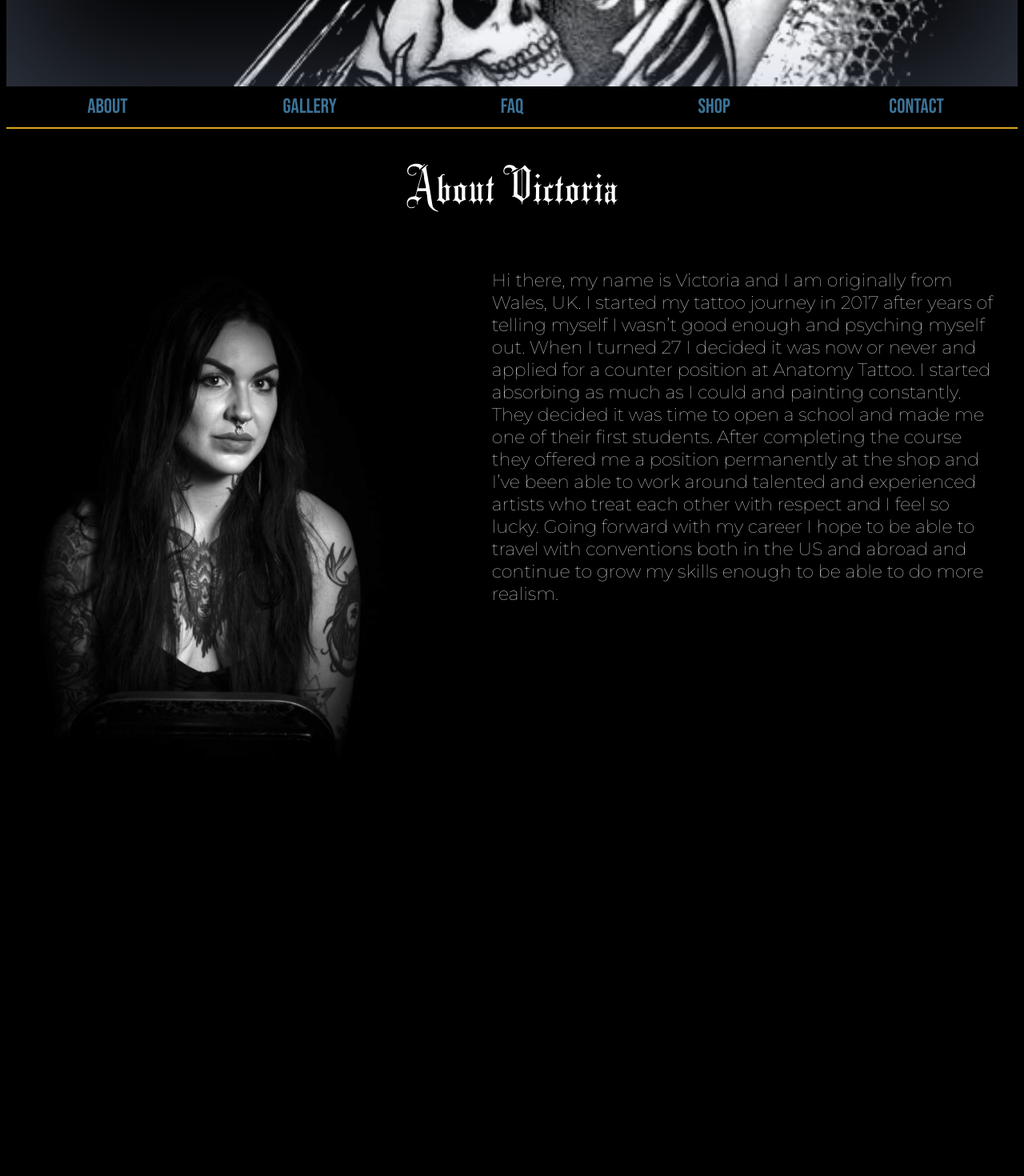
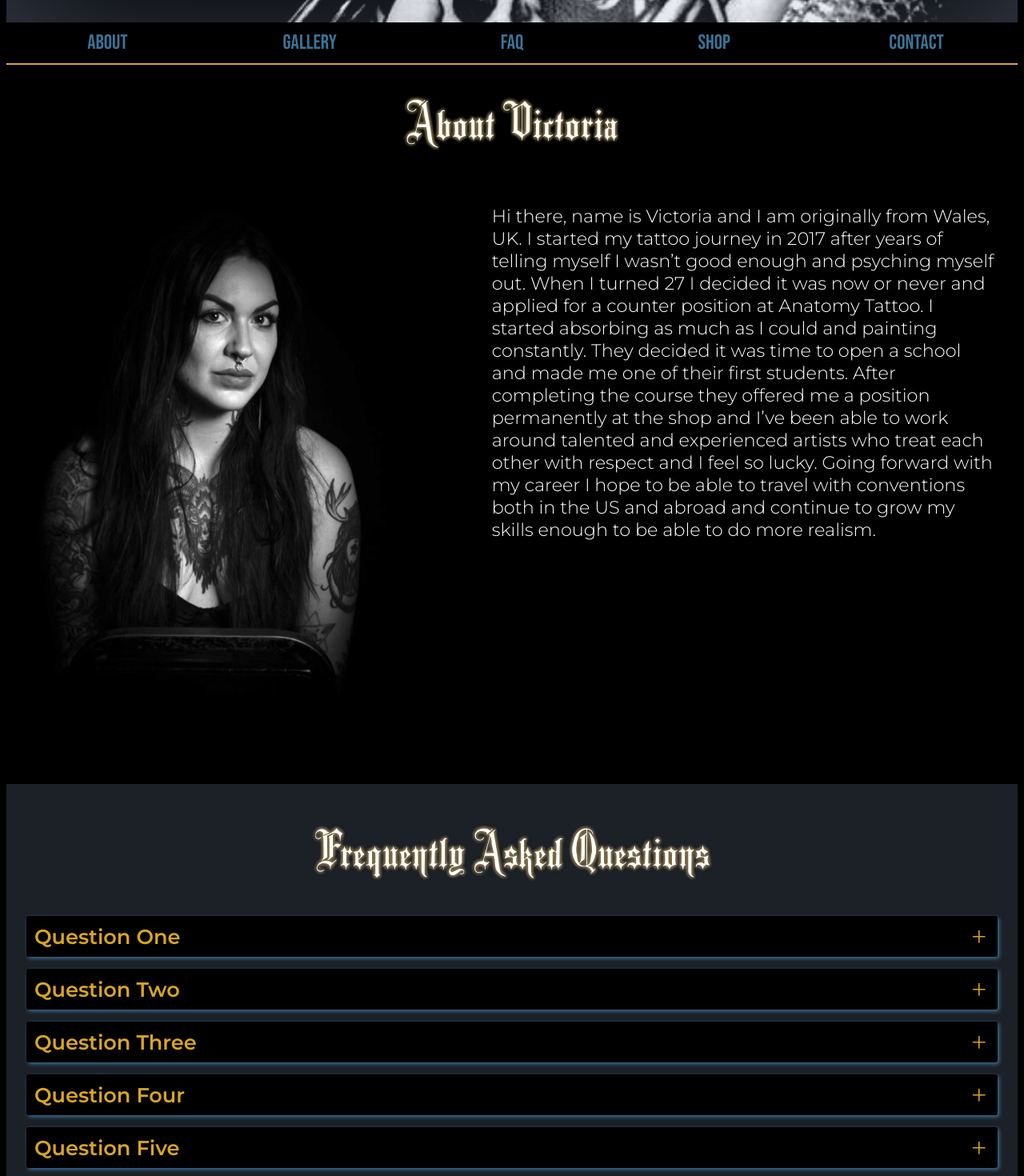
Before and after one commit to chynnalew/capstone, a React (Create React App) app in the folder swamp-witch/: page / in a window 1280 px wide. Shown: the part 700-2170 px from the top of the page at 80% size. Before the commit the page ends 1760 px from the top, so only its background shows below. Built offline with nearby package versions, Linux system fonts and the light colour scheme.

Commit message:
add faq section and styling

```diff
--- a/swamp-witch/public/index.html
+++ b/swamp-witch/public/index.html
@@ -2,10 +2,10 @@
 <html lang="en">
   <head>
     <meta charset="utf-8" />
-    <meta name="viewport" content="width=device-width, initial-scale=1" />
-    <meta name="theme-color" content="#000000" />
+    <metaclassName ="viewport" content="width=device-width, initial-scale=1" />
+    <metaclassName ="theme-color" content="#000000" />
     <meta
-      name="description"
+      className="description"
       content="Web site created using create-react-app"
     />
     <!--
@@ -21,9 +21,12 @@
       work correctly both with client-side routing and a non-root public URL.
       Learn how to configure a non-root public URL by running `npm run build`.
     -->
-    <link rel="preconnect" href="https://fonts.googleapis.com">
-    <link rel="preconnect" href="https://fonts.gstatic.com" crossorigin>
-    <link href="https://fonts.googleapis.com/css2?family=Bebas+Neue&family=Montserrat:wght@100&display=swap" rel="stylesheet">
+    <link rel="preconnect" href="https://fonts.googleapis.com" />
+    <link rel="preconnect" href="https://fonts.gstatic.com" crossorigin />
+    <link
+      href="https://fonts.googleapis.com/css2?family=Bebas+Neue&family=Montserrat:wght@100;300;400;500;600&display=swap"
+      rel="stylesheet"
+    />
     <title>React App</title>
   </head>
   <body>
@@ -39,5 +42,13 @@
       To begin the development, run `npm start` or `yarn start`.
       To create a production bundle, use `npm run build` or `yarn build`.
     -->
+    <script
+      type="module"
+      src="https://unpkg.com/ionicons@5.5.2/dist/ionicons/ionicons.esm.js"
+    ></script>
+    <script
+      nomodule
+      src="https://unpkg.com/ionicons@5.5.2/dist/ionicons/ionicons.js"
+    ></script>
   </body>
 </html>
--- a/swamp-witch/src/components/About.js
+++ b/swamp-witch/src/components/About.js
@@ -1,15 +1,27 @@
-import React from 'react';
-import victoria from '../assets/img/victoria2.JPG';
+import React from "react";
+import victoria from "../assets/img/victoria2.JPG";
 
 const About = () => {
   return (
-    <div class='about'>
-      <h1 class='aboutHeader'>About Victoria</h1>
-      <img class='victoria' src={victoria} alt='victora varty' />
-      <p class='aboutText'>Hi there, my name is Victoria and I am originally from Wales, UK. I started my tattoo journey in 2017 after years of telling myself I wasn’t good enough and psyching myself out. When I turned 27 I decided it was now or never and applied for a counter position at Anatomy Tattoo. I started absorbing as much as I could and painting constantly. They decided it was time to open a school and made me one of their first students. After completing the course they offered me a position permanently at the shop and I’ve been able to work around talented and experienced artists who treat each other with respect and I feel so lucky.
-      Going forward with my career I hope to be able to travel with conventions both in the US and abroad and continue to grow my skills enough to be able to do more realism.</p>
+    <div className="about">
+      <h1 className="sectionHeader">About Victoria</h1>
+      <img className="victoria" src={victoria} alt="victora varty" />
+      <p className="aboutText">
+        Hi there, name is Victoria and I am originally from Wales, UK. I
+        started my tattoo journey in 2017 after years of telling myself I wasn’t
+        good enough and psyching myself out. When I turned 27 I decided it was
+        now or never and applied for a counter position at Anatomy Tattoo. I
+        started absorbing as much as I could and painting constantly. They
+        decided it was time to open a school and made me one of their first
+        students. After completing the course they offered me a position
+        permanently at the shop and I’ve been able to work around talented and
+        experienced artists who treat each other with respect and I feel so
+        lucky. Going forward with my career I hope to be able to travel with
+        conventions both in the US and abroad and continue to grow my skills
+        enough to be able to do more realism.
+      </p>
     </div>
-  )
-}
+  );
+};
 
 export default About;
--- a/swamp-witch/src/components/App.js
+++ b/swamp-witch/src/components/App.js
@@ -1,6 +1,6 @@
 import SiteControl from './SiteControl';
 
-function App() {
+const App = () => {
   return (
     <div className="App">
       <SiteControl />
--- a/swamp-witch/src/components/FAQ.js
+++ b/swamp-witch/src/components/FAQ.js
@@ -0,0 +1,73 @@
+import React from "react";
+
+const FAQ = () => {
+  return (
+    <div className="faq">
+      <h1 className="sectionHeader">Frequently Asked Questions</h1>
+      <div className="faqQuestions">
+        <div className="faqItem" id="question1">
+          <a href="#question1">
+            Question One
+            <ion-icon className="add" name="add"></ion-icon>
+          </a>
+          <p className="answer">
+            Lorem ipsum dolor sit amet consectetur adipisicing elit. Nesciunt
+            cupiditate odit unde aut odio dolores aliquid placeat, aspernatur
+            reprehenderit velit dicta debitis voluptates doloremque. Assumenda
+            quod reiciendis repellat et ducimus
+          </p>
+        </div>
+        <div className="faqItem" id="question2">
+          <a href="#question2">
+            Question Two
+            <ion-icon className="add" name="add"></ion-icon>
+          </a>
+          <p className="answer">
+            Lorem ipsum dolor sit amet consectetur adipisicing elit. Nesciunt
+            cupiditate odit unde aut odio dolores aliquid placeat, aspernatur
+            reprehenderit velit dicta debitis voluptates doloremque. Assumenda
+            quod reiciendis repellat et ducimus
+          </p>
+        </div>
+        <div className="faqItem" id="question3">
+          <a href="#question3">
+            Question Three
+            <ion-icon className="add" name="add"></ion-icon>
+          </a>
+          <p className="answer">
+            Lorem ipsum dolor sit amet consectetur adipisicing elit. Nesciunt
+            cupiditate odit unde aut odio dolores aliquid placeat, aspernatur
+            reprehenderit velit dicta debitis voluptates doloremque. Assumenda
+            quod reiciendis repellat et ducimus
+          </p>
+        </div>
+        <div className="faqItem" id="question4">
+          <a href="#question4">
+            Question Four
+            <ion-icon className="add" name="add"></ion-icon>
+          </a>
+          <p className="answer">
+            Lorem ipsum dolor sit amet consectetur adipisicing elit. Nesciunt
+            cupiditate odit unde aut odio dolores aliquid placeat, aspernatur
+            reprehenderit velit dicta debitis voluptates doloremque. Assumenda
+            quod reiciendis repellat et ducimus
+          </p>
+        </div>
+        <div className="faqItem" id="question5">
+          <a href="#question5">
+            Question Five
+            <ion-icon className="add" name="add"></ion-icon>
+          </a>
+          <p className="answer">
+            Lorem ipsum dolor sit amet consectetur adipisicing elit. Nesciunt
+            cupiditate odit unde aut odio dolores aliquid placeat, aspernatur
+            reprehenderit velit dicta debitis voluptates doloremque. Assumenda
+            quod reiciendis repellat et ducimus
+          </p>
+        </div>
+      </div>
+    </div>
+  );
+};
+
+export default FAQ;
--- a/swamp-witch/src/components/Header.js
+++ b/swamp-witch/src/components/Header.js
@@ -1,13 +1,12 @@
-import React from 'react';
+import React from "react";
 
 const Header = () => {
-
   return (
-    <div class='header'>
-      <div class='backImg'></div>
-      <h1 class='mainLogo'>Swamp Witch Tattoo</h1>
+    <div className="header">
+      <div className="backImg"></div>
+      <h1 className="mainLogo">Swamp Witch Tattoo</h1>
     </div>
-  )
-}
+  );
+};
 
 export default Header;
--- a/swamp-witch/src/components/NavBar.js
+++ b/swamp-witch/src/components/NavBar.js
@@ -9,7 +9,7 @@ const NavBar = () => {
         </li>
         <li>
           <a href="#">GALLERY</a>
-            <span class="dropBottom"></span>
+          <span className="dropBottom"></span>
           <ul>
             <li>
               <a href="#">Tattoos</a>
--- a/swamp-witch/src/components/SiteControl.js
+++ b/swamp-witch/src/components/SiteControl.js
@@ -2,6 +2,7 @@ import React from 'react';
 import About from './About';
 import Header from './Header';
 import NavBar from './NavBar';
+import FAQ from './FAQ';
 
 class SiteControl extends React.Component {
 
@@ -18,6 +19,7 @@ class SiteControl extends React.Component {
         <Header />
         <NavBar />
         <About />
+        <FAQ />
       </div>
     )
   }
--- a/swamp-witch/src/css/index.css
+++ b/swamp-witch/src/css/index.css
@@ -1,146 +1,209 @@
 /* GLOBAL STYLES */
 
-@font-face{
-  font-family: 'minster1';
+@font-face {
+  font-family: "minster1";
   src: url(../assets/fonts/minster1.ttf);
 }
 
-html, body{
+html,
+body {
   background-color: black;
   color: white;
-  font-family:'Montserrat', sans-serif;
+  font-family: "Montserrat", sans-serif;
+  font-weight: 300;
+}
+
+.sectionHeader {
+  font-family: "minster1";
+  font-weight: 100;
+  font-size: 5vw;
+  text-align: center;
+  text-shadow: 0 0 4px #7d6634, 0 0 4px #7d6634, 0 0 4px #7d6634, 0 0 4px;
 }
 
 /* HEADER STYLES */
 
-.header{
-  height: 100vh;
+.header {
+  height: 90vh;
   display: flex;
   align-items: center;
   justify-content: center;
 }
 
-.backImg{
+.backImg {
   animation: fadeIn 5s;
   background-image: url(../assets/img/img1.jpg);
   background-repeat: no-repeat;
   background-size: cover;
   height: 100%;
-  width:100%;
+  width: 100%;
   z-index: 0;
-  position:relative;
+  position: relative;
   box-shadow: inset 0 0 15vw #7f90b16e;
 }
 
-.mainLogo{
+.mainLogo {
   animation: fadeInDelay 4s;
-  z-index:5;
-  position:absolute;
-  font-family:'minster1', Fallback, sans-serif;
+  z-index: 5;
+  position: absolute;
+  font-family: "minster1", Fallback, sans-serif;
   font-weight: 100;
   font-size: 10vw;
-  color:rgb(231, 231, 231);
-  text-shadow:
-  0 0 4px #4b412c, 0 0 4px #7d6634, 0 0 4px #7d6634, 0 0 4px #7d6634, 0 0 4px #7d6634,0 0 4px #7d6634, 0 0 4px #7d6634, 0 0 4px #7d6634, 0 0 4px #7d6634, 0 0 4px #7d6634,
-  0 0 15vw black, 0 0 10vw black,0 0 7vw black, 0 0 5vw black;
+  color: rgb(231, 231, 231);
+  text-shadow: 0 0 4px #7d6634, 0 0 4px #7d6634, 0 0 4px #7d6634,
+    0 0 4px #7d6634, 0 0 4px #7d6634, 0 0 4px #7d6634, 0 0 4px #7d6634,
+    0 0 4px #7d6634, 0 0 4px #7d6634, 0 0 4px #7d6634, 0 0 15vw black,
+    0 0 10vw black, 0 0 7vw black, 0 0 5vw black;
 }
 
 @keyframes fadeIn {
-  0% { opacity:0 }
-  100% { opacity:1 }
+  0% {
+    opacity: 0;
+  }
+  100% {
+    opacity: 1;
+  }
 }
 @keyframes fadeInDelay {
-  0% { opacity:0 }
-  20% {opacity:0}
-  80% { opacity:1 }
+  0% {
+    opacity: 0;
+  }
+  20% {
+    opacity: 0;
+  }
+  80% {
+    opacity: 1;
+  }
 }
 
 /* NAVBAR STYLES */
 
-.dropBottom{
-	display: block;
-	position: absolute;
-	left: 0px;
-	width:100%;
-	height: 100%;
-	top: 0px;
+.dropBottom {
+  display: block;
+  position: absolute;
+  left: 0px;
+  width: 100%;
+  height: 100%;
+  top: 0px;
   bottom: 0px;
 }
-.dropBottom:hover{
-  color:goldenrod;
+.dropBottom:hover {
+  color: goldenrod;
 }
 nav {
-	display:table;
-  width:100%;
-  box-shadow:0px 2px 0px goldenrod;
+  animation: fadeIn 5.5s;
+  display: table;
+  width: 100%;
+  box-shadow: 0px 2px 0px goldenrod;
 }
 nav ul {
-	margin:0;
-	padding:0;
-	list-style:none;
-  width:100%
+  margin: 0;
+  padding: 0;
+  list-style: none;
+  width: 100%;
 }
 
 nav ul ul {
-	opacity:0;
-	position:absolute;
-	visibility:hidden;
-	transition:all .4s ease;
-	-webkit-transition:all .4s ease;
+  opacity: 0;
+  position: absolute;
+  visibility: hidden;
+  transition: all 0.4s ease;
+  -webkit-transition: all 0.4s ease;
 }
-nav ul ul li{
-  float:none;
-  width:100%;
-  text-align:center;
+nav ul ul li {
+  float: none;
+  width: 100%;
+  text-align: center;
 }
 
 nav ul li:hover > ul {
-	opacity:1;
-	top:100%;
-	visibility:visible;
+  opacity: 1;
+  top: 100%;
+  visibility: visible;
 }
 nav ul li {
-	float:left;
-	position:relative;
-	background-color:black;
-  width:20%;
+  float: left;
+  position: relative;
+  background-color: black;
+  width: 20%;
 }
 nav a {
-	text-decoration:none;
-	display:block;
-	color:rgb(60, 115, 151);
-	padding:10px 15px;
-	text-align:center;
-  font-family:'Bebas Neue' ;
+  text-decoration: none;
+  display: block;
+  color: rgb(60, 115, 151);
+  padding: 10px 15px;
+  text-align: center;
+  font-family: "Bebas Neue";
   font-size: 2vw;
 }
 ul li:hover {
-	color:goldenrod;
+  color: goldenrod;
 }
 ul li a:hover {
-	color: goldenrod
+  color: goldenrod;
 }
-
 
 /* ABOUT STYLES */
 
-.aboutHeader{
-  font-family: 'minster1';
-  font-weight: 100;
-  font-size: 5vw;
-  width:100%;
-  text-align: center;
+.about {
+  display: inline-block;
 }
-.victoria{
+.victoria {
   width: 40%;
   height: auto;
   float: left;
 }
 
-.aboutText{
-  margin-right:2%;
+.aboutText {
+  margin-right: 2%;
   font-size: 1.75vw;
   float: right;
   width: 50%;
+}
 
+/*FAQ styles*/
+
+.faq {
+  padding: 10px;
+  background-color: #7f90b138;
 }
+.faqQuestions {
+  align-items: center;
+  justify-content: center;
+}
+.faqItem {
+  background-color: black;
+  border-radius: 3px;
+  margin: 15px;
+  padding: 10px;
+  box-shadow: 2px 2px 5px rgb(60, 115, 151);
+}
+.faq a {
+  font-size: 2vw;
+  text-decoration: none;
+  color: goldenrod;
+  font-weight: 600;
+  display: flex;
+  align-items: center;
+  justify-content: space-between;
+}
+
+.faq .remove {
+  display: none;
+}
+
+.answer {
+  display:none;
+  position: relative;
+  margin: 10px;
+  padding:10px;
+  background-color: rgb(39, 48, 58);
+  border-left: 3px solid rgb(154, 185, 218);
+}
+
+.faqItem:target .answer{
+  display:block;
+}
+.faqItem:target ion-icon{
+  display:none;
+}
```
Also changed, not shown: 1 other file (tests, documents, lock files or other folders). Lines whose indentation alone changed are shown as unchanged.
